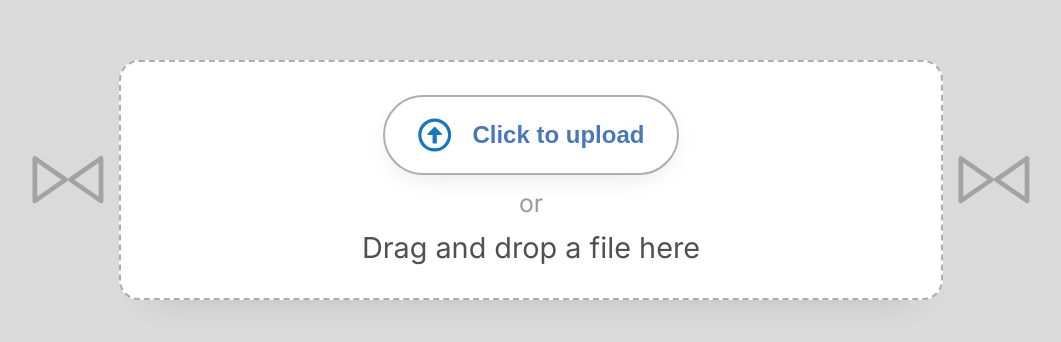
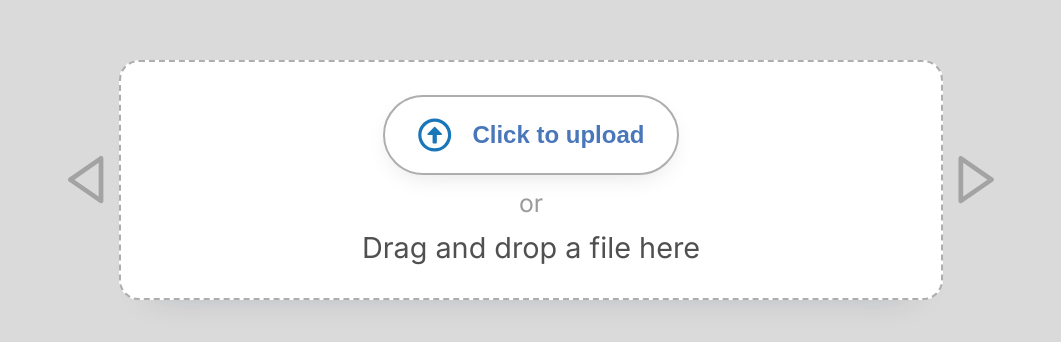
Before and after one commit to FillipeDiord/carousel-upload, a React (Vite) app: page / in a window 1280 px wide. Shown: the part 220-562 px from the top of the page, without its empty margins (109-1170 px from the left). Built offline with nearby package versions, Linux system fonts and the light colour scheme.

Commit message:
refactor: 💡 insert carouseluploader and refactor styles
insert carouseluploader and refactor styles

```diff
--- a/src/App.css
+++ b/src/App.css
@@ -1,3 +1,6 @@
+@import url("./index.css");
+@import url("./components/CarouselUploader/styles.css");
+
 #root {
   max-width: 1280px;
   margin: 0 auto;
@@ -42,3 +45,9 @@
 .arrow-next-image:hover {
   display: none;
 }
+
+.container-carousel {
+  display: flex;
+  justify-items: center;
+  align-items: center;
+}
--- a/src/App.tsx
+++ b/src/App.tsx
@@ -1,37 +1,12 @@
 import { CarouselUploader } from './components/CarouselUploader'
 
 import './App.css'
-import ArrowRightNoClicked from './assets/arrow-right-no-clicked.svg'
-import ArrowRightClicked from './assets/arrow-right-clicked.svg'
-import ArrowLeftNoClicked from './assets/arrow-left-no-clicked.svg'
-import ArrowLeftClicked from './assets/arrow-left-clicked.svg'
 
 function App() {
-
   return (
-    <>
-      <img
-        src={ArrowRightNoClicked}
-        alt="Voltar imagem"
-        className='arrow-return-image' />
-      <img
-        src={ArrowRightClicked}
-        alt="Selecionar voltar imagem"
-        className='arrow-return-image-selected'
-        onClick={() => scroll({ left: -20 })}
-      />
+    <div className='container-carousel'>
       <CarouselUploader />
-      <img
-        src={ArrowLeftNoClicked}
-        alt="Avançar imagem"
-        className='arrow-next-image' />
-      <img
-        src={ArrowLeftClicked}
-        alt="Selecionar Avançar imagem"
-        className='arrow-next-image-selected'
-        onClick={() => scroll({ left: 20 })}
-      />
-    </>
+    </div>
   )
 }
 
```
